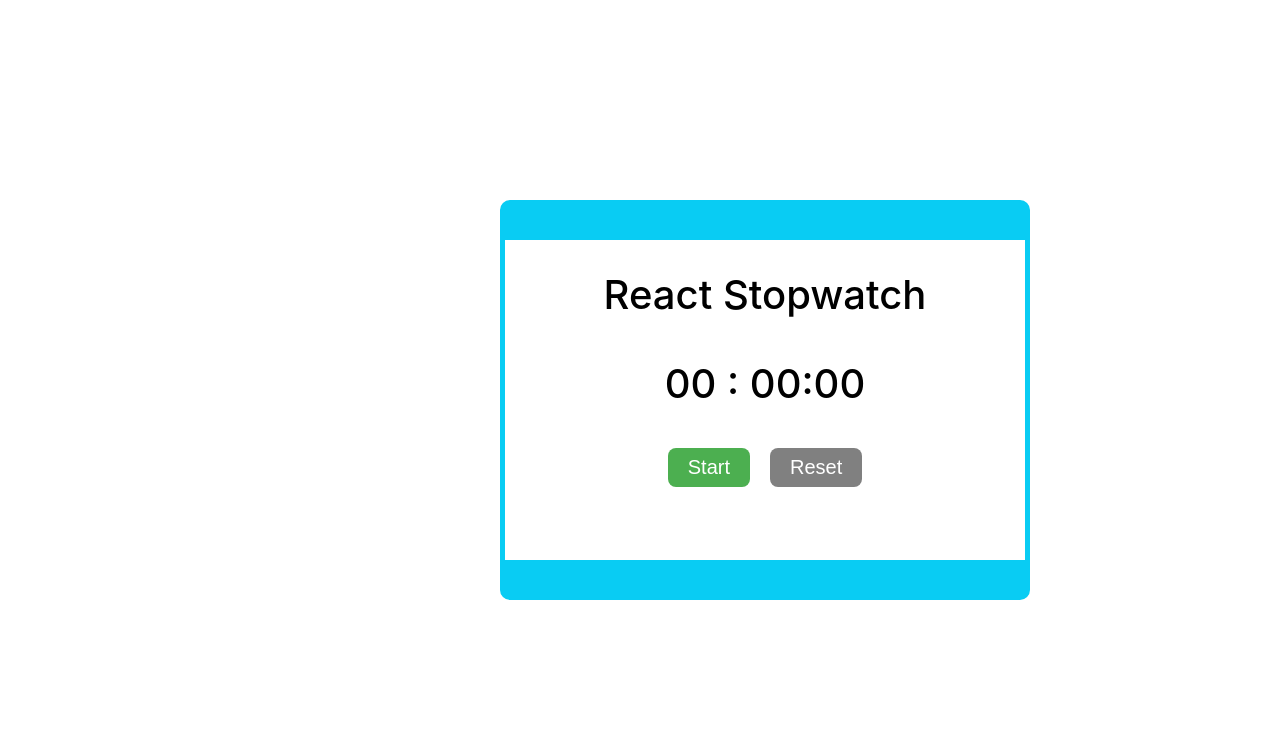
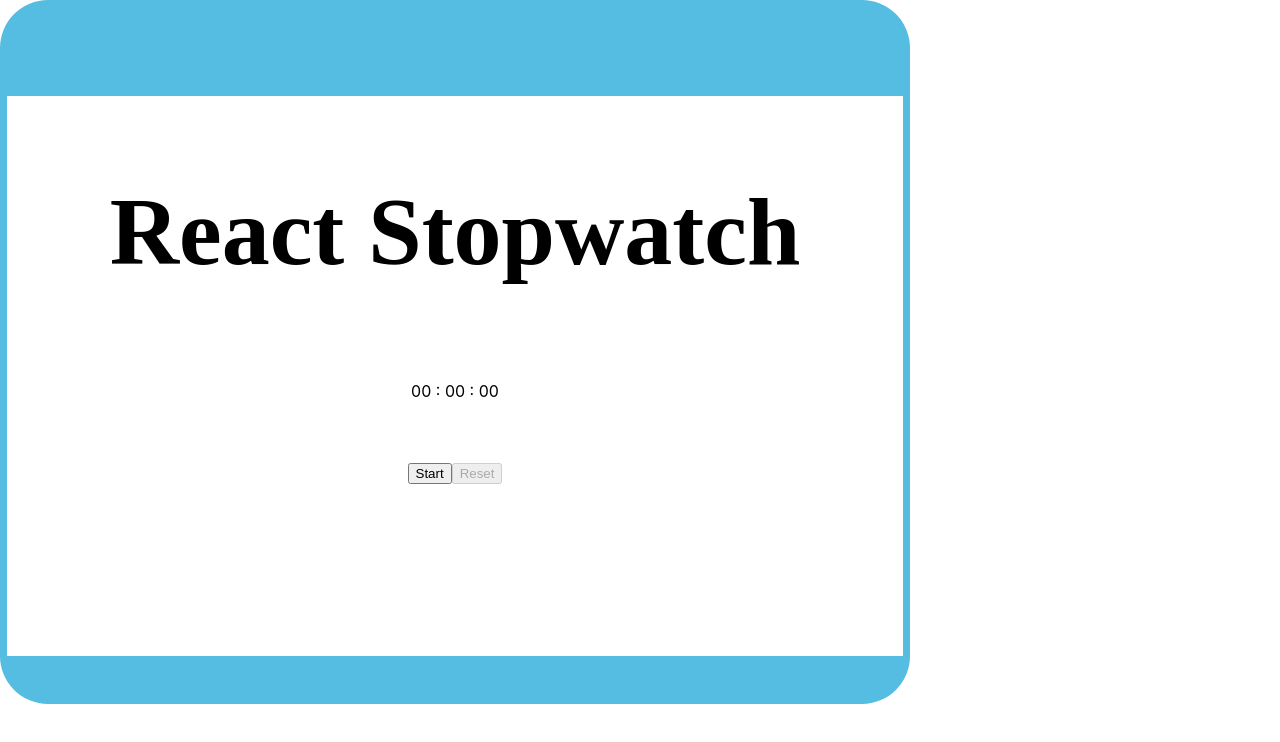
Before and after one commit to iamneo-production/aafbedeffbaddddbbedcfcdbadffbabbf, a React (Create React App) app in the folder reactapp/: page / in a window 1280 px wide. Shown: the top 742 px of the page. Built offline with nearby package versions, Linux system fonts and the light colour scheme.

Commit message:
Backup Commit

```diff
--- a/reactapp/src/App.css
+++ b/reactapp/src/App.css
@@ -37,7 +37,7 @@
   }
 }
 
-/* h1{
+h1{
   font-size: 6rem;
   font-family: FF Sero Medium;
 }
@@ -120,53 +120,4 @@
   border-right-color: #d2d2d2;
   border-bottom-color: #d2d2d2;
   color: #d2d2d2;
-} */
-
-.stopwatch-container {
-  align-items: center;
-  text-align: center;
-  padding: 10px;
-  width: 500px;
-  height: 300px;
-  margin: 200px 500px;
-  /* margin: auto; */
-  border-top: solid rgb(9, 204, 243) 40px;
-  border-left: solid rgb(9, 204, 243) 5px;
-  border-right: solid rgb(9, 204, 243) 5px;
-  border-bottom: solid rgb(9, 204, 243) 40px;
-  border-radius: 10px;
 }
-#header-text {
-  font-size: 40px;
-  font-weight: 500;
-  margin: 20px;
-}
-
-
-.time-text {
-  font-size: 40px;
-  margin: 20px;
-  /* text-align: center; */
-  font-weight: 500;
-  padding: 20px;
-}
-
-.button {
-  font-size: 20px;
-  margin: 0 10px;
-  padding: 8px 20px;
-  border-radius: 8px;
-  background-color: #4CAF50;
-  color: white;
-  border: none;
-  cursor: pointer;
-}
-
-.button:hover {
-  background-color: #3e8e41;
-}
-
-.button:disabled {
-  background-color: #808080;
-  cursor: not-allowed;
-}
--- a/reactapp/src/components/Stopwatch/Stopwatch.jsx
+++ b/reactapp/src/components/Stopwatch/Stopwatch.jsx
@@ -1,121 +1,55 @@
 import {useState, useEffect, useRef, React} from "react";
 import '/home/coder/project/workspace/reactapp/src/App.css';
 
-// export default function Stopwatch(props) {
-//     const[time,setTime] = useState(0)
-//     const[isActive,setIsActive] = useState(false)
-//     const[isPaused,setIsPaused] = useState(false)
-//     const increased = useRef(null)
+export default function Stopwatch(props) {
+    const[time,setTime] = useState(0)
+    const[isActive,setIsActive] = useState(false)
+    const[isPaused,setIsPaused] = useState(false)
+    const increased = useRef(null)
 
-//     const initiateStart = () => {
-//         setIsActive(true);
-//         setIsPaused(false);
+    const initiateStart = () => {
+        setIsActive(true);
+        setIsPaused(false);
 
-//         increased.current = setInterval(() => {
-//             setTime((time) => time + 1000)
-//         },1000)
-//     };
+        increased.current = setInterval(() => {
+            setTime((time) => time + 1000)
+        },1000)
+    };
 
-//     const initiatePause = () => {
-//         clearInterval(increased.current);
-//         setIsPaused(!isPaused);
-//     };
+    const initiatePause = () => {
+        clearInterval(increased.current);
+        setIsPaused(!isPaused);
+    };
 
-//     const initiateResume = () => {
-//         setIsPaused(!isPaused);
-//         increased.current = setInterval(() => {
-//             setTime((time) => time + 1000)
-//         },1000)
-//     };
+    const initiateResume = () => {
+        setIsPaused(!isPaused);
+        increased.current = setInterval(() => {
+            setTime((time) => time + 1000)
+        },1000)
+    };
 
-//     const initiateReset = () => {
-//         clearInterval(increased.current)
-//         setIsActive(false)
-//         setIsPaused(false)
-//         setTime(0)
-//     };
+    const initiateReset = () => {
+        clearInterval(increased.current)
+        setIsActive(false)
+        setIsPaused(false)
+        setTime(0)
+    };
 
-//     return(
-//         <section id='stopwatch'>
-//             <div className='inner'>
-//                 <h1> React Stopwatch </h1>
-//                 <p id='time' data-testid='time'>
-//                     {`0${Math.floor(time%360000)}`.slice(-2)} : {`0${Math.floor(time/60000)%60}`.slice(-2)} : {`0${Math.floor(time/1000)%60}`.slice(-2)}
-//                 </p>
+    return(
+        <section id='stopwatch'>
+            <div className='inner'>
+                <h1> React Stopwatch </h1>
+                <p id='time' data-testid='time'>
+                    {`0${Math.floor(time%360000)}`.slice(-2)} : {`0${Math.floor(time/60000)%60}`.slice(-2)} : {`0${Math.floor(time/1000)%60}`.slice(-2)}
+                </p>
 
-//                 <div className='buttons'>
-//                     {
-//                         !isActive&&!isPaused?<button onClick={initiateStart} data-testid='start'>Start</button>:(!isPaused?<button data-testid='pause' onClick={initiatePause}>Pause</button>:<button data-testid='resume' onClick={initiateResume}>Resume</button>)
-//                     }
-//                     <button id='reset'data-testid='reset' onClick={initiateReset} disabled={!isActive}>Reset</button>
-//                 </div>
-//             </div>
-//         </section>
-//     )
-// }
-
-
-function Stopwatch() {
-    const [time, setTime] = useState(0);
-    const intervalRef = useRef(null);
-    const [isRunning, setIsRunning] = useState(false);
-    const [isPaused, setIsPaused] = useState(false);
-    const [isResetDisabled, setIsResetDisabled] = useState(true);
-
-    useEffect(() => {
-        if (isRunning) {
-            intervalRef.current = setInterval(() => {
-                act(() => {
-                  setTime(prevTime => prevTime + 1);
-                });
-            }, 1000);
-        } else {
-            clearInterval(intervalRef.current);
-        }
-    }, [isRunning, intervalRef]);
-
-
-    function handleStart() {
-        setIsRunning(true);
-        setIsResetDisabled(false);
-    }
-
-    function handlePause() {
-        clearInterval(intervalRef.current);
-        setIsRunning(false);
-        setIsPaused(true);
-    }
-
-    function handleReset() {
-        clearInterval(intervalRef.current);
-        setTime(0);
-        setIsRunning(false);
-        setIsPaused(false);
-        setIsResetDisabled(true);
-    }
-
-    function handleResume() {
-        setIsRunning(true);
-        setIsPaused(false);
-    }
-    const formatTime = (seconds) => {
-        let minutes = Math.floor(seconds / 60);
-        let hours = Math.floor(minutes / 60);
-        let remainingMinutes = minutes % 60;
-        let remainingSeconds = seconds % 60;
-        return `${hours.toString().padStart(2, "0")} : ${remainingMinutes.toString().padStart(2, "0")}:${remainingSeconds.toString().padStart(2, "0")}`
-    }
-
-    return (
-        <div className="stopwatch-container">
-            <p id="header-text">React Stopwatch</p>
-            <p id="time" data-testid="time" className="time-text">{formatTime(time)}</p>
-            {isRunning ? <button id="pause" data-testid="pause" className="button" onClick={handlePause}>Pause</button>
-                : !isPaused ? <button id="start" data-testid="start" className="button" onClick={handleStart}>Start</button>
-                    : <button id="resume" data-testid="resume" className="button" onClick={handleResume}>Resume</button>}
-            <button id="reset" data-testid="reset" className="button" disabled={isResetDisabled} onClick={handleReset}>Reset</button>
-        </div>
-    );
+                <div className='buttons'>
+                    {
+                        !isActive&&!isPaused?<button onClick={initiateStart} data-testid='start'>Start</button>:(!isPaused?<button data-testid='pause' onClick={initiatePause}>Pause</button>:<button data-testid='resume' onClick={initiateResume}>Resume</button>)
+                    }
+                    <button id='reset'data-testid='reset' onClick={initiateReset} disabled={!isActive}>Reset</button>
+                </div>
+            </div>
+        </section>
+    )
 }
-
-export default Stopwatch;
```
